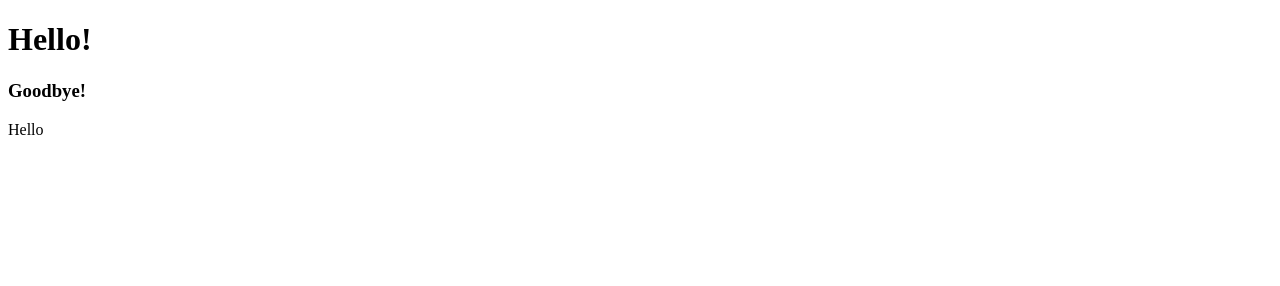
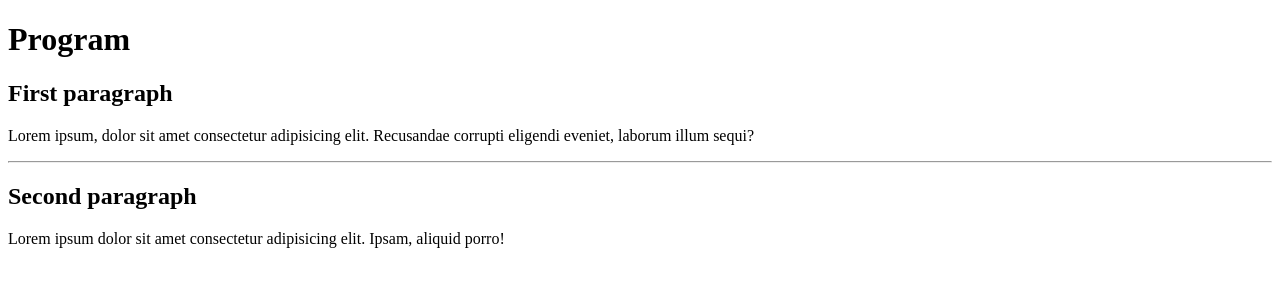
Before and after one commit to KukharenkoArtem/0108, a plain HTML site: page index.html in a window 1280 px wide. Drawn offline with Linux system fonts and the light colour scheme.

Commit message:
04/08, 14:32, Урок 1

```diff
--- a/index.html
+++ b/index.html
@@ -4,13 +4,18 @@
 <head>
     <meta charset="UTF-8">
     <meta name="viewport" content="width=device-width, initial-scale=1.0">
-    <title>Document</title>
+    <title>Program For JustSmart</title>
 </head>
 
 <body>
-    <h1>Hello!</h1>
-    <h3>Goodbye!</h3>
-    <p>Hello</p>
+    <h1>Program</h1>
+    <h2>First paragraph</h2>
+    <p>Lorem ipsum, dolor sit amet consectetur adipisicing elit.
+        Recusandae corrupti eligendi eveniet, laborum illum sequi?</p>
+    <hr>
+    <h2>Second paragraph</h2>
+    <p>Lorem ipsum dolor sit amet consectetur adipisicing elit. Ipsam, aliquid porro!</p>
+
 </body>
 
 </html>
```
Also changed, not shown: 1 other file.
